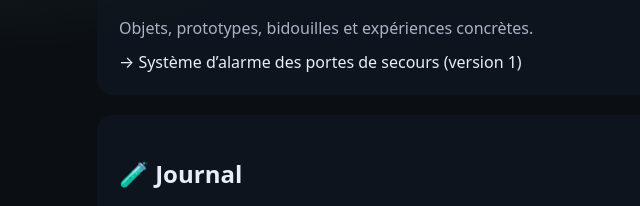
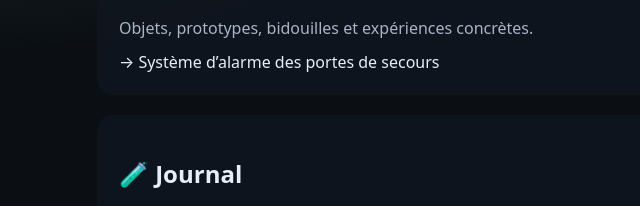
Before and after one commit to fr1255/maker-lab-mouton-5-pattes, a plain HTML site: page index.html in a window 1280 px wide. Shown: the part 399-605 px from the top of the page, 275-915 px from the left. Drawn offline with Linux system fonts and the light colour scheme.

Commit message:
Remove version number from alarm system link

```diff
--- a/index.html
+++ b/index.html
@@ -186,7 +186,7 @@
 
   <div style="margin-top:12px;">
     <a href="projets/projet-1.html" style="color: var(--accent2); text-decoration: none;">
-      → Système d’alarme des portes de secours (version 1)
+      → Système d’alarme des portes de secours
     </a>
   </div>
 </div>
```
